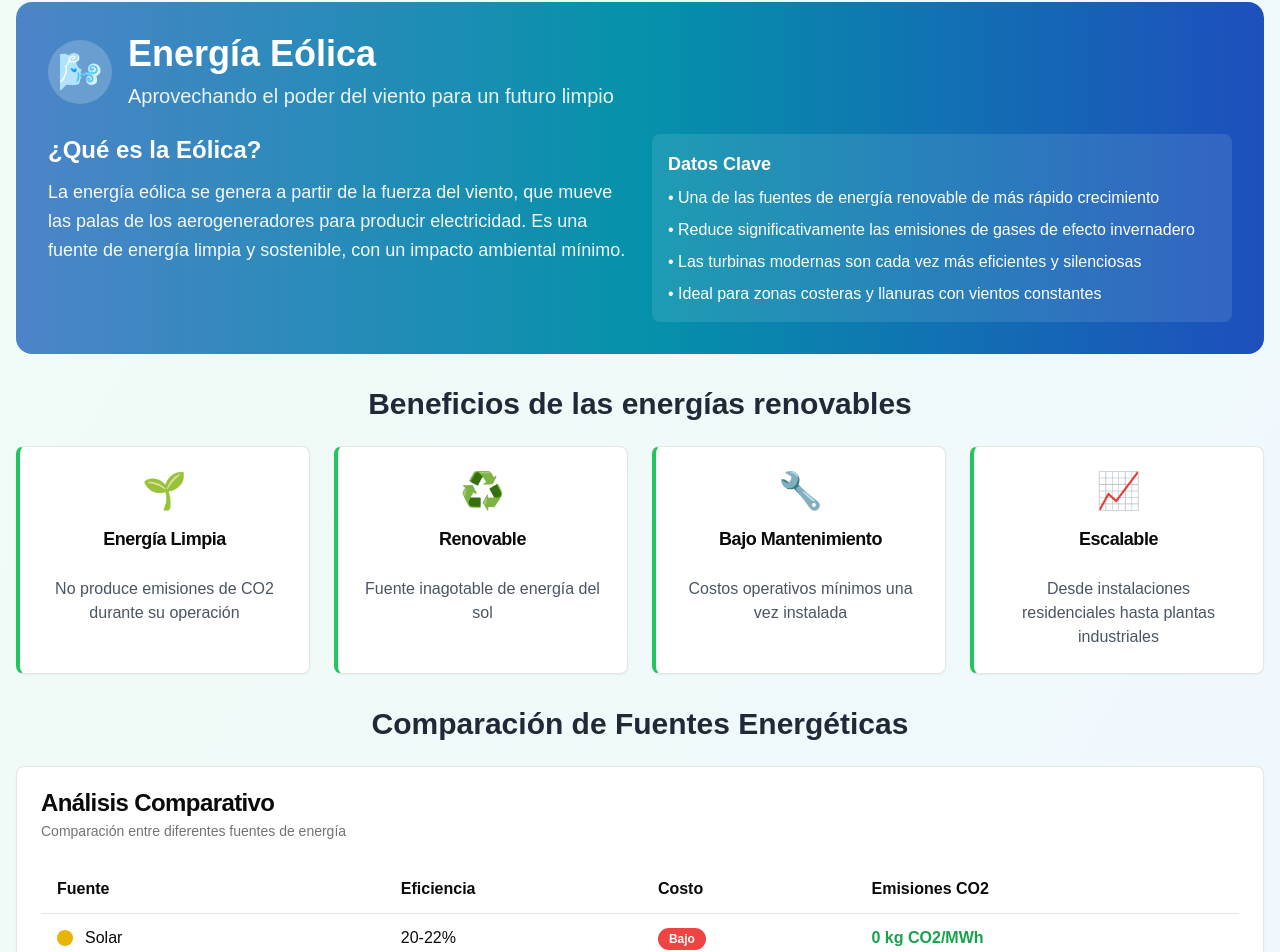
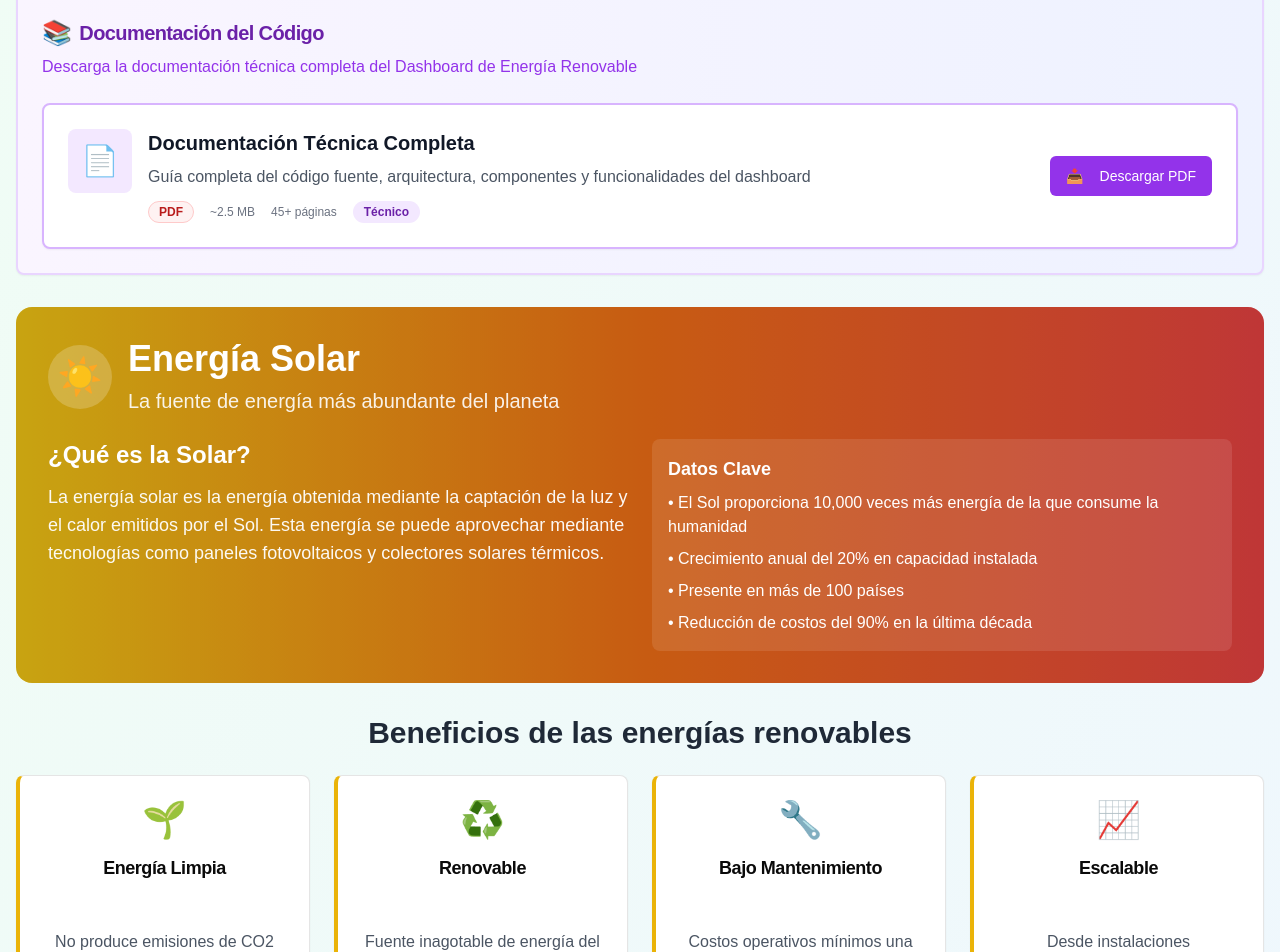
Before and after one commit to MT1504-COFFEE/NeoWatts, a Next.js app: page / in a window 1280 px wide. Shown: the part 499-1451 px from the top of the page. Built offline with nearby package versions, Linux system fonts and the light colour scheme.

Commit message:
solarinfo

```diff
--- a/app/components/SolarInfoSection.tsx
+++ b/app/components/SolarInfoSection.tsx
@@ -1,25 +1,14 @@
 "use client"
-
-import type React from "react"
 
 import { useState, useEffect, useRef, useCallback } from "react"
 import { Card, CardContent, CardDescription, CardHeader, CardTitle } from "@/components/ui/card"
 import { Badge } from "@/components/ui/badge"
+import { Button } from "@/components/ui/button"
+import { Alert, AlertDescription } from "@/components/ui/alert"
 
 export default function SolarInfoSection() {
-  enum EnergyCost {
-    Low = "Bajo",
-    Medium = "Medio",
-    High = "Alto",
-  }
+  const [downloadStatus, setDownloadStatus] = useState<"idle" | "downloading" | "success" | "error">("idle")
 
-  type Energy = {
-    source: string;
-    efficiency: string;
-    cost: EnergyCost;
-    emissions: string;
-    color: string;
-  }
   const benefits = [
     { title: "Energía Limpia", description: "No produce emisiones de CO2 durante su operación", icon: "🌱" },
     { title: "Renovable", description: "Fuente inagotable de energía del sol", icon: "♻️" },
@@ -27,12 +16,12 @@ export default function SolarInfoSection() {
     { title: "Escalable", description: "Desde instalaciones residenciales hasta plantas industriales", icon: "📈" },
   ]
 
-  const comparisons: Energy[] = [
-    { source: "Solar", efficiency: "20-22%", cost: EnergyCost.Low, emissions: "0 kg CO2/MWh", color: "bg-yellow-500" },
-    { source: "Eólica", efficiency: "35-45%", cost: EnergyCost.Low, emissions: "11 kg CO2/MWh", color: "bg-blue-500" },
-    { source: "Hidráulica", efficiency: "80-90%", cost: EnergyCost.Medium, emissions: "24 kg CO2/MWh", color: "bg-cyan-500" },
-    { source: "Geotérmica", efficiency: "10-20%", cost: EnergyCost.Medium, emissions: "5 kg CO2/MWh", color: "bg-red-500" },
-    { source: "Biomasa", efficiency: "20-25%", cost: EnergyCost.High, emissions: "120 kg CO2/MWh", color: "bg-green-500" },
+  const comparisons = [
+    { source: "Solar", efficiency: "20-22%", cost: "Bajo", emissions: "0 kg CO2/MWh", color: "bg-yellow-500" },
+    { source: "Eólica", efficiency: "35-45%", cost: "Bajo", emissions: "11 kg CO2/MWh", color: "bg-blue-500" },
+    { source: "Hidráulica", efficiency: "80-90%", cost: "Medio", emissions: "24 kg CO2/MWh", color: "bg-cyan-500" },
+    { source: "Geotérmica", efficiency: "10-20%", cost: "Medio", emissions: "5 kg CO2/MWh", color: "bg-red-500" },
+    { source: "Biomasa", efficiency: "20-25%", cost: "Alto", emissions: "120 kg CO2/MWh", color: "bg-green-500" },
   ]
 
   const energyBanners = [
@@ -115,7 +104,6 @@ export default function SolarInfoSection() {
 
   const [currentBannerIndex, setCurrentBannerIndex] = useState(0)
   const autoplayIntervalRef = useRef<NodeJS.Timeout | null>(null)
-  const touchStartX = useRef(0)
 
   const resetAutoplay = useCallback(() => {
     if (autoplayIntervalRef.current) {
@@ -123,128 +111,221 @@ export default function SolarInfoSection() {
     }
     autoplayIntervalRef.current = setInterval(() => {
       setCurrentBannerIndex((prevIndex) => (prevIndex + 1) % energyBanners.length)
-    }, 5000) // Cambia cada 5 segundos
+    }, 10000)
   }, [energyBanners.length])
 
   useEffect(() => {
-    resetAutoplay() // Start autoplay on mount
-
-    // Keyboard navigation
-    const handleKeyDown = (event: KeyboardEvent) => {
-      if (event.key === "ArrowLeft") {
-        setCurrentBannerIndex((prevIndex) => (prevIndex - 1 + energyBanners.length) % energyBanners.length)
-        resetAutoplay() // Reset autoplay on manual interaction
-      } else if (event.key === "ArrowRight") {
-        setCurrentBannerIndex((prevIndex) => (prevIndex + 1) % energyBanners.length)
-        resetAutoplay() // Reset autoplay on manual interaction
-      }
-    }
-
-    window.addEventListener("keydown", handleKeyDown)
+    resetAutoplay()
 
     return () => {
       if (autoplayIntervalRef.current) {
         clearInterval(autoplayIntervalRef.current)
       }
-      window.removeEventListener("keydown", handleKeyDown)
     }
-  }, [energyBanners.length, resetAutoplay])
+  }, [resetAutoplay])
 
-  const handleTouchStart = (e: React.TouchEvent) => {
-    touchStartX.current = e.touches[0].clientX
-  }
+  // Función para manejar la descarga del PDF
+  const handleDownloadDocumentation = () => {
+    setDownloadStatus("downloading")
 
-  const handleTouchEnd = (e: React.TouchEvent) => {
-    const touchEndX = e.changedTouches[0].clientX
-    const deltaX = touchEndX - touchStartX.current
-    const swipeThreshold = 50 // Minimum swipe distance in pixels
+    setTimeout(() => {
+      try {
+        const link = document.createElement("a")
+        link.href = "/docs/documentacion-codigo-dashboard.pdf"
+        link.download = "Documentacion-Dashboard-Energia-Renovable.pdf"
+        link.target = "_blank"
 
-    if (deltaX > swipeThreshold) {
-      // Swiped right (previous banner)
-      setCurrentBannerIndex((prevIndex) => (prevIndex - 1 + energyBanners.length) % energyBanners.length)
-      resetAutoplay()
-    } else if (deltaX < -swipeThreshold) {
-      // Swiped left (next banner)
-      setCurrentBannerIndex((prevIndex) => (prevIndex + 1) % energyBanners.length)
-      resetAutoplay()
-    }
-  }
+        document.body.appendChild(link)
+        link.click()
+        document.body.removeChild(link)
 
-  // For trackpad/mouse drag simulation
-  const handleMouseDown = (e: React.MouseEvent) => {
-    touchStartX.current = e.clientX
-  }
-
-  const handleMouseUp = (e: React.MouseEvent) => {
-    const mouseEndX = e.clientX
-    const deltaX = mouseEndX - touchStartX.current
-    const dragThreshold = 50 // Minimum drag distance in pixels
-
-    if (deltaX > dragThreshold) {
-      setCurrentBannerIndex((prevIndex) => (prevIndex - 1 + energyBanners.length) % energyBanners.length)
-      resetAutoplay()
-    } else if (deltaX < -dragThreshold) {
-      setCurrentBannerIndex((prevIndex) => (prevIndex + 1) % energyBanners.length)
-      resetAutoplay()
-    }
+        setDownloadStatus("success")
+        setTimeout(() => setDownloadStatus("idle"), 3000)
+      } catch (error) {
+        setDownloadStatus("error")
+        setTimeout(() => setDownloadStatus("idle"), 3000)
+      }
+    }, 1500)
   }
 
   const currentBanner = energyBanners[currentBannerIndex]
 
   return (
     <div className="space-y-8">
-      {/* About Us Section - Enhanced */}
-      <Card className="bg-gradient-to-r from-green-500 to-blue-500 text-white">
+      {/* About Us Section */}
+      <Card className="bg-gradient-to-r from-blue-600 to-purple-600 text-white shadow-lg">
         <CardHeader className="pb-4">
-          <CardTitle className="flex items-center space-x-3 text-3xl font-bold">
-            <img src="/favicon.png" alt="NeoWatts Logo" className="h-12 w-12 rounded-full" />
+          <CardTitle className="flex items-center space-x-3 text-2xl md:text-3xl font-bold">
+            <span className="text-3xl md:text-4xl">ℹ️</span>
             <span>Sobre Nosotros</span>
           </CardTitle>
         </CardHeader>
         <CardContent className="pt-0">
-          <p className="text-lg leading-relaxed text-blue-100 text-shadow-sm">
+          <p className="text-base md:text-lg leading-relaxed text-blue-100">
             En <strong className="font-semibold text-white">NeoWatts</strong> somos un equipo comprometido con el
             desarrollo y la promoción de energías renovables como la solar, eólica e hidroeléctrica. Buscamos soluciones
             sostenibles e innovadoras para un futuro más limpio.
           </p>
-          <p className="mt-4 text-base text-blue-200 font-medium">
+          <p className="mt-4 text-sm md:text-base text-blue-200 font-medium">
             Nuestro grupo está conformado por:{" "}
-            <span className="font-bold text-white">Juan Camilo Gonzales, Juan Esteban Galvis, Manuela López, Stefany Restrepo</span> y{" "}
-            <span className="font-bold text-white">Mathius Lozano</span>, unidos por conocer más sobre energías renovables y dar a
-            conocer su potencial (Informacion sacada de los archivos dados y informacion consultada de: <a href="https://datos.bancomundial.org/indicador/EG.ELC.RNEW.ZS">Energía renovable (Banco Mundial)</a>
-            <a href="https://www.mapfreglobalrisks.com/gerencia-riesgos-seguros/articulos/energias-renovables-tendencias-en-latinoamerica/"> - Tendencias en Latinoamérica (Energias renovables)</a>).
+            <span className="font-bold text-white">
+              Juan Camilo Gonzales, Juan Esteban Galvis, Manuela López, Stefany Restrepo
+            </span>{" "}
+            y <span className="font-bold text-white">Mathius Lozano</span>, unidos por conocer más sobre energías
+            renovables y dar a conocer su potencial (Informacion sacada de los archivos dados y informacion consultada
+            de: <a href="https://datos.bancomundial.org/indicador/EG.ELC.RNEW.ZS">Energía renovable (Banco Mundial)</a>
+            <a href="https://www.mapfreglobalrisks.com/gerencia-riesgos-seguros/articulos/energias-renovables-tendencias-en-latinoamerica/">
+              {" "}
+              - Tendencias en Latinoamérica (Energias renovables)
+            </a>
+            ).
           </p>
         </CardContent>
       </Card>
 
+      {/* Documentación del Código */}
+      <Card className="border-2 border-purple-200 bg-gradient-to-r from-purple-50 to-indigo-50">
+        <CardHeader>
+          <CardTitle className="flex items-center space-x-2 text-purple-800">
+            <span className="text-xl md:text-2xl">📚</span>
+            <span className="text-lg md:text-xl">Documentación del Código</span>
+          </CardTitle>
+          <CardDescription className="text-purple-600 text-sm md:text-base">
+            Descarga la documentación técnica completa del Dashboard de Energía Renovable
+          </CardDescription>
+        </CardHeader>
+        <CardContent className="space-y-4 md:space-y-6">
+          <Card
+            className={`cursor-pointer transition-all duration-200 hover:shadow-lg border-2 ${
+              downloadStatus === "downloading"
+                ? "border-blue-500 bg-blue-50"
+                : downloadStatus === "success"
+                  ? "border-green-500 bg-green-50"
+                  : downloadStatus === "error"
+                    ? "border-red-500 bg-red-50"
+                    : "border-purple-300 hover:border-purple-500 bg-white"
+            }`}
+            onClick={downloadStatus === "idle" ? handleDownloadDocumentation : undefined}
+          >
+            <CardContent className="p-4 md:p-6">
+              <div className="flex flex-col md:flex-row items-start md:items-center justify-between space-y-4 md:space-y-0">
+                <div className="flex items-start space-x-3 md:space-x-4 flex-1">
+                  <div className="flex-shrink-0">
+                    <div
+                      className={`w-12 h-12 md:w-16 md:h-16 rounded-lg flex items-center justify-center ${
+                        downloadStatus === "downloading"
+                          ? "bg-blue-100 text-blue-600"
+                          : downloadStatus === "success"
+                            ? "bg-green-100 text-green-600"
+                            : downloadStatus === "error"
+                              ? "bg-red-100 text-red-600"
+                              : "bg-purple-100 text-purple-600"
+                      }`}
+                    >
+                      {downloadStatus === "downloading" ? (
+                        <div className="animate-spin rounded-full h-6 w-6 md:h-8 md:w-8 border-b-2 border-blue-600"></div>
+                      ) : downloadStatus === "success" ? (
+                        <span className="text-2xl md:text-3xl">✅</span>
+                      ) : downloadStatus === "error" ? (
+                        <span className="text-2xl md:text-3xl">❌</span>
+                      ) : (
+                        <span className="text-2xl md:text-3xl">📄</span>
+                      )}
+                    </div>
+                  </div>
+                  <div className="flex-1 min-w-0">
+                    <h3 className="text-lg md:text-xl font-bold text-gray-900 mb-2">Documentación Técnica Completa</h3>
+                    <p className="text-sm md:text-base text-gray-600 mb-3">
+                      Guía completa del código fuente, arquitectura, componentes y funcionalidades del dashboard
+                    </p>
+                    <div className="flex flex-wrap items-center gap-2 md:gap-4">
+                      <Badge variant="outline" className="text-xs bg-red-50 text-red-700 border-red-200">
+                        PDF
+                      </Badge>
+                      <span className="text-xs text-gray-500">~2.5 MB</span>
+                      <span className="text-xs text-gray-500">45+ páginas</span>
+                      <Badge className="text-xs bg-purple-100 text-purple-800">Técnico</Badge>
+                    </div>
+                  </div>
+                </div>
+                <div className="flex-shrink-0 w-full md:w-auto md:ml-4">
+                  {downloadStatus === "idle" && (
+                    <Button className="w-full md:w-auto bg-purple-600 hover:bg-purple-700 text-white">
+                      <span className="mr-2">📥</span>
+                      Descargar PDF
+                    </Button>
+                  )}
+                  {downloadStatus === "downloading" && (
+                    <Button disabled className="w-full md:w-auto bg-blue-500 text-white">
+                      <span className="mr-2">⏳</span>
+                      Preparando...
+                    </Button>
+                  )}
+                  {downloadStatus === "success" && (
+                    <Button disabled className="w-full md:w-auto bg-green-500 text-white">
+                      <span className="mr-2">✅</span>
+                      Descargado
+                    </Button>
+                  )}
+                  {downloadStatus === "error" && (
+                    <Button
+                      onClick={handleDownloadDocumentation}
+                      className="w-full md:w-auto bg-red-500 hover:bg-red-600 text-white"
+                    >
+                      <span className="mr-2">🔄</span>
+                      Reintentar
+                    </Button>
+                  )}
+                </div>
+              </div>
+            </CardContent>
+          </Card>
 
+          {downloadStatus === "success" && (
+            <Alert className="border-green-500 bg-green-50">
+              <AlertDescription className="text-green-700">
+                ✅ <strong>Descarga exitosa:</strong> La documentación se ha descargado correctamente. Revisa tu carpeta
+                de descargas.
+              </AlertDescription>
+            </Alert>
+          )}
+
+          {downloadStatus === "error" && (
+            <Alert className="border-red-500 bg-red-50">
+              <AlertDescription className="text-red-700">
+                ❌ <strong>Error en la descarga:</strong> No se pudo descargar el archivo. Verifica tu conexión e
+                intenta nuevamente.
+              </AlertDescription>
+            </Alert>
+          )}
+        </CardContent>
+      </Card>
+
+      {/* Hero Section - Dynamic Banner */}
       <div
-        className={`relative bg-gradient-to-r ${currentBanner.gradient} rounded-2xl p-8 text-white overflow-hidden transition-all duration-1500 ease-in-out`}
-        onTouchStart={handleTouchStart}
-        onTouchEnd={handleTouchEnd}
-        onMouseDown={handleMouseDown}
-        onMouseUp={handleMouseUp}
-        style={{ cursor: "grab" }}
+        className={`relative bg-gradient-to-r ${currentBanner.gradient} rounded-xl md:rounded-2xl p-4 md:p-8 text-white overflow-hidden transition-all duration-1500 ease-in-out`}
       >
         <div className="absolute inset-0 bg-black bg-opacity-20"></div>
         <div key={currentBanner.key} className="relative z-10 transition-opacity duration-700 ease-in-out">
-          <div className="flex items-center space-x-4 mb-6">
-            <div className="w-16 h-16 bg-white bg-opacity-20 rounded-full flex items-center justify-center">
-              <span className="text-4xl">{currentBanner.icon}</span>
+          <div className="flex flex-col md:flex-row items-start md:items-center space-y-4 md:space-y-0 md:space-x-4 mb-6">
+            <div className="w-12 h-12 md:w-16 md:h-16 bg-white bg-opacity-20 rounded-full flex items-center justify-center">
+              <span className="text-2xl md:text-4xl">{currentBanner.icon}</span>
             </div>
             <div>
-              <h2 className="text-4xl font-bold mb-2">{currentBanner.title}</h2>
-              <p className="text-xl opacity-90">{currentBanner.description}</p>
+              <h2 className="text-2xl md:text-4xl font-bold mb-2">{currentBanner.title}</h2>
+              <p className="text-lg md:text-xl opacity-90">{currentBanner.description}</p>
             </div>
           </div>
-          <div className="grid md:grid-cols-2 gap-6">
+          <div className="grid grid-cols-1 md:grid-cols-2 gap-4 md:gap-6">
             <div>
-              <h3 className="text-2xl font-semibold mb-3">¿Qué es la {currentBanner.title.replace("Energía ", "")}?</h3>
-              <p className="text-lg leading-relaxed opacity-95">{currentBanner.mainDescription}</p>
+              <h3 className="text-xl md:text-2xl font-semibold mb-3">
+                ¿Qué es la {currentBanner.title.replace("Energía ", "")}?
+              </h3>
+              <p className="text-base md:text-lg leading-relaxed opacity-95">{currentBanner.mainDescription}</p>
             </div>
-            <div className="bg-white bg-opacity-10 rounded-lg p-4">
-              <h4 className="text-lg font-semibold mb-2">Datos Clave</h4>
-              <ul className="space-y-2">
+            <div className="bg-white bg-opacity-10 rounded-lg p-3 md:p-4">
+              <h4 className="text-base md:text-lg font-semibold mb-2">Datos Clave</h4>
+              <ul className="space-y-1 md:space-y-2 text-sm md:text-base">
                 {currentBanner.details.map((detail, index) => (
                   <li key={index}>• {detail}</li>
                 ))}
@@ -252,22 +333,22 @@ export default function SolarInfoSection() {
             </div>
           </div>
         </div>
-
-
       </div>
 
       {/* Benefits Section */}
       <div>
-        <h3 className="text-3xl font-bold text-gray-800 mb-6 text-center">Beneficios de las energías renovables</h3>
-        <div className="grid md:grid-cols-2 lg:grid-cols-4 gap-6">
+        <h3 className="text-2xl md:text-3xl font-bold text-gray-800 mb-4 md:mb-6 text-center">
+          Beneficios de las energías renovables
+        </h3>
+        <div className="grid grid-cols-1 sm:grid-cols-2 lg:grid-cols-4 gap-4 md:gap-6">
           {benefits.map((benefit, index) => (
-            <Card key={index} className="hover:shadow-lg transition-shadow duration-300 border-l-4 border-l-green-500">
-              <CardHeader className="text-center">
-                <div className="text-4xl mb-2">{benefit.icon}</div>
-                <CardTitle className="text-lg">{benefit.title}</CardTitle>
+            <Card key={index} className="hover:shadow-lg transition-shadow duration-300 border-l-4 border-l-yellow-500">
+              <CardHeader className="text-center p-4 md:p-6">
+                <div className="text-3xl md:text-4xl mb-2">{benefit.icon}</div>
+                <CardTitle className="text-base md:text-lg">{benefit.title}</CardTitle>
               </CardHeader>
-              <CardContent>
-                <p className="text-gray-600 text-center">{benefit.description}</p>
+              <CardContent className="p-4 md:p-6 pt-0">
+                <p className="text-sm md:text-base text-gray-600 text-center">{benefit.description}</p>
               </CardContent>
             </Card>
           ))}
@@ -276,42 +357,48 @@ export default function SolarInfoSection() {
 
       {/* Comparison Section */}
       <div>
-        <h3 className="text-3xl font-bold text-gray-800 mb-6 text-center">Comparación de Fuentes Energéticas</h3>
+        <h3 className="text-2xl md:text-3xl font-bold text-gray-800 mb-4 md:mb-6 text-center">
+          Comparación de Fuentes Energéticas
+        </h3>
         <Card>
           <CardHeader>
-            <CardTitle>Análisis Comparativo</CardTitle>
-            <CardDescription>Comparación entre diferentes fuentes de energía</CardDescription>
+            <CardTitle className="text-lg md:text-xl">Análisis Comparativo</CardTitle>
+            <CardDescription className="text-sm md:text-base">
+              Comparación entre diferentes fuentes de energía
+            </CardDescription>
           </CardHeader>
           <CardContent>
             <div className="overflow-x-auto">
-              <table className="w-full">
+              <table className="w-full min-w-[500px]">
                 <thead>
                   <tr className="border-b">
-                    <th className="text-left py-3 px-4">Fuente</th>
-                    <th className="text-left py-3 px-4">Eficiencia</th>
-                    <th className="text-left py-3 px-4">Costo</th>
-                    <th className="text-left py-3 px-4">Emisiones CO2</th>
+                    <th className="text-left py-3 px-2 md:px-4 text-sm md:text-base">Fuente</th>
+                    <th className="text-left py-3 px-2 md:px-4 text-sm md:text-base">Eficiencia</th>
+                    <th className="text-left py-3 px-2 md:px-4 text-sm md:text-base">Costo</th>
+                    <th className="text-left py-3 px-2 md:px-4 text-sm md:text-base">Emisiones CO2</th>
                   </tr>
                 </thead>
                 <tbody>
                   {comparisons.map((item, index) => (
                     <tr key={index} className="border-b hover:bg-gray-50">
-                      <td className="py-3 px-4">
-                        <div className="flex items-center space-x-3">
-                          <div className={`w-4 h-4 rounded-full ${item.color}`}></div>
-                          <span className="font-medium">{item.source}</span>
+                      <td className="py-3 px-2 md:px-4">
+                        <div className="flex items-center space-x-2 md:space-x-3">
+                          <div className={`w-3 h-3 md:w-4 md:h-4 rounded-full ${item.color}`}></div>
+                          <span className="font-medium text-sm md:text-base">{item.source}</span>
                         </div>
                       </td>
-                      <td className="py-3 px-4">{item.efficiency}</td>
-                      <td className="py-3 px-4">
+                      <td className="py-3 px-2 md:px-4 text-sm md:text-base">{item.efficiency}</td>
+                      <td className="py-3 px-2 md:px-4">
                         <Badge
                           variant={
-                            item.cost === EnergyCost.Low ?  "destructive" : "secondary"}
+                            item.cost === "Bajo" ? "default" : item.cost === "Medio" ? "secondary" : "destructive"
+                          }
+                          className="text-xs"
                         >
                           {item.cost}
                         </Badge>
                       </td>
-                      <td className="py-3 px-4">
+                      <td className="py-3 px-2 md:px-4 text-sm md:text-base">
                         <span
                           className={
                             item.emissions === "0 kg CO2/MWh" ? "text-green-600 font-semibold" : "text-gray-600"
@@ -330,16 +417,16 @@ export default function SolarInfoSection() {
       </div>
 
       {/* Technology Section */}
-      <div className="grid md:grid-cols-2 gap-8">
+      <div className="grid grid-cols-1 md:grid-cols-2 gap-4 md:gap-8">
         <Card className="border-l-4 border-l-blue-500">
           <CardHeader>
-            <CardTitle className="flex items-center space-x-2">
+            <CardTitle className="flex items-center space-x-2 text-lg md:text-xl">
               <span>🔋</span>
               <span>Tecnología Fotovoltaica</span>
             </CardTitle>
           </CardHeader>
           <CardContent>
-            <p className="text-gray-600 mb-4">
+            <p className="text-gray-600 mb-4 text-sm md:text-base">
               Los paneles solares fotovoltaicos convierten directamente la luz solar en electricidad mediante el efecto
               fotoeléctrico en células de silicio.
             </p>
@@ -354,13 +441,13 @@ export default function SolarInfoSection() {
 
         <Card className="border-l-4 border-l-orange-500">
           <CardHeader>
-            <CardTitle className="flex items-center space-x-2">
+            <CardTitle className="flex items-center space-x-2 text-lg md:text-xl">
               <span>🌡️</span>
               <span>Tecnología Térmica</span>
             </CardTitle>
           </CardHeader>
           <CardContent>
-            <p className="text-gray-600 mb-4">
+            <p className="text-gray-600 mb-4 text-sm md:text-base">
               Los colectores solares térmicos capturan el calor del sol para calentar agua o generar vapor para turbinas
               eléctricas.
             </p>
```
